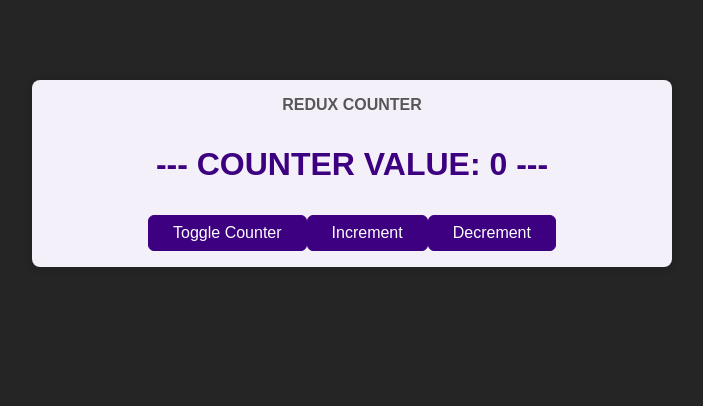
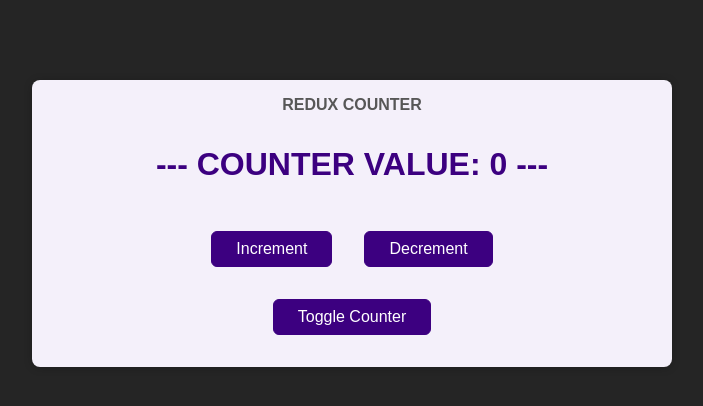
Before and after one commit to MS-D-rei/React_Redux_SampleApp, a React (Vite) app: page / in a window 1280 px wide. Shown: the top 406 px of the page, without its empty margins (288-991 px from the left). Built offline with nearby package versions, Linux system fonts and the light colour scheme.

Commit message:
modify Counter button css

```diff
--- a/src/components/Counter.tsx
+++ b/src/components/Counter.tsx
@@ -1,4 +1,5 @@
 import {
+  CounterButton,
   CounterHeadline1,
   CounterMain,
   CounterValueDiv,
@@ -9,6 +10,8 @@ import { useAppDispatch, useAppSelector } from '@/hooks/store-hooks';
 function Counter() {
   const count = useAppSelector((state) => state.counters.counter);
   const dispatch = useAppDispatch();
+
+  console.log(count);
 
   const toggleCounterHandler = () => {};
 
@@ -26,9 +29,13 @@ function Counter() {
     <CounterMain>
       <CounterHeadline1>Redux Counter</CounterHeadline1>
       <CounterValueDiv>--- COUNTER VALUE: {count} ---</CounterValueDiv>
-      <button onClick={toggleCounterHandler}>Toggle Counter</button>
-      <button onClick={incrementHandler}>Increment</button>
-      <button onClick={decrementHandler}>Decrement</button>
+      <div>
+        <CounterButton onClick={incrementHandler}>Increment</CounterButton>
+        <CounterButton onClick={decrementHandler}>Decrement</CounterButton>
+      </div>
+      <CounterButton onClick={toggleCounterHandler}>
+        Toggle Counter
+      </CounterButton>
     </CounterMain>
   );
 }
--- a/src/components/CounterStyle.ts
+++ b/src/components/CounterStyle.ts
@@ -23,3 +23,7 @@ export const CounterValueDiv = styled.div`
   margin: 2rem 0;
   font-weight: bold;
 `;
+
+export const CounterButton = styled.button`
+  margin: 1rem;
+`
```
